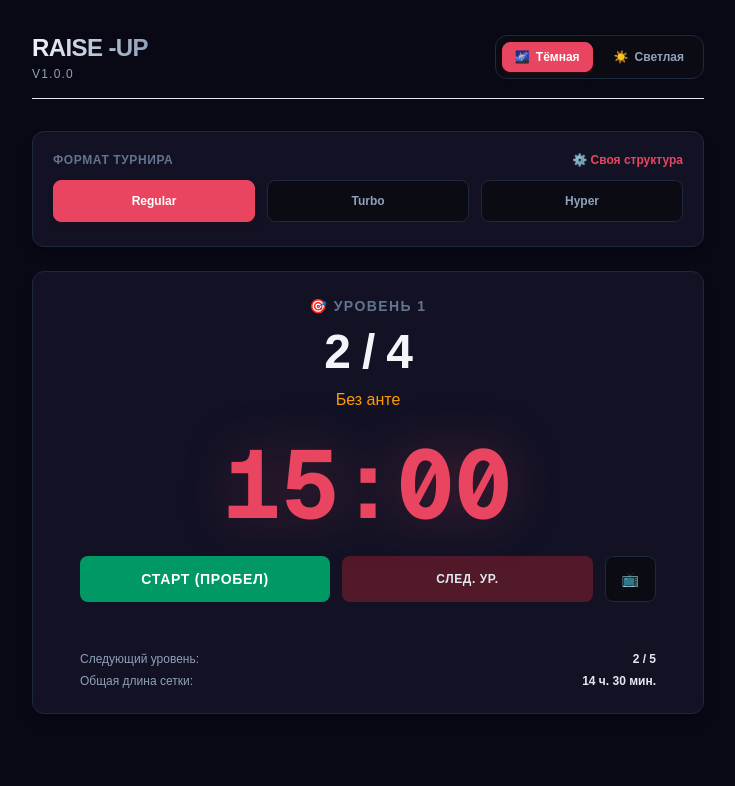
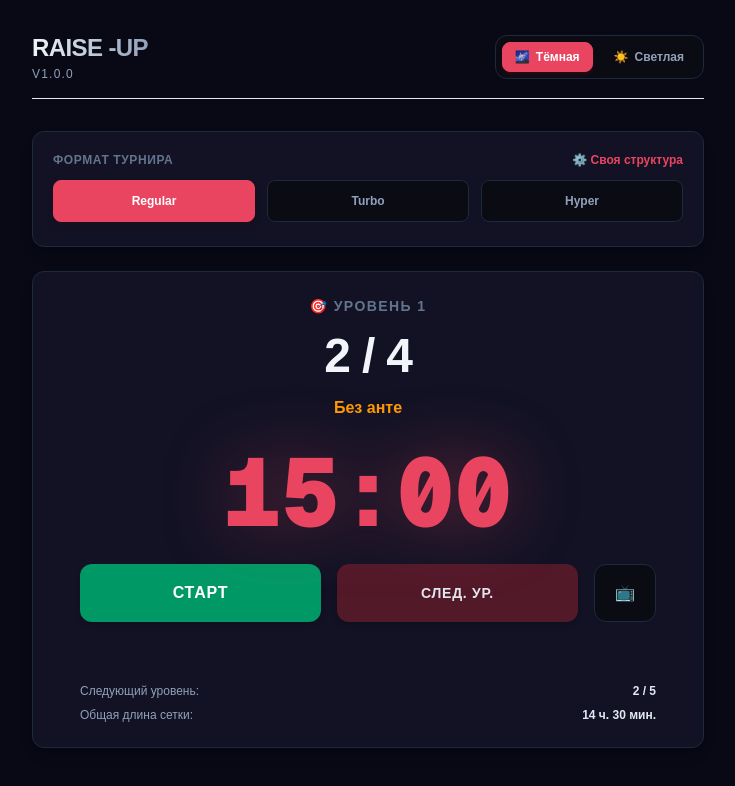
Before and after one commit to superigrooper/raise-up, a Next.js app: page / in a window 1280 px wide. Shown: the top 786 px of the page, without its empty margins (272-1007 px from the left). Built offline with nearby package versions, Linux system fonts and the light colour scheme.

Commit message:
Change styles to large view

```diff
--- a/src/app/page.tsx
+++ b/src/app/page.tsx
@@ -30,9 +30,9 @@ export default function Home() {
     <div className={`min-h-screen transition-colors duration-200 p-4 md:p-8 flex flex-col items-center ${getThemeClass()}`}>
 
       {/* Шапка приложения (скрывается или видоизменяется в режиме Theater Mode) */}
-      <header className={`mb-6 md:mb-8 w-full border-b pb-4 border-gray-200 dark:border-gray-800 navy:border-slate-850 flex flex-col sm:flex-row justify-between items-center gap-4 ${
-        isTheaterMode ? 'max-w-4xl' : 'max-w-2xl'
-      }`}>
+      <header  className={`mb-6 md:mb-8 w-full border-b pb-4 border-gray-200 dark:border-gray-800 navy:border-slate-850 flex flex-col sm:flex-row justify-between items-center gap-4 ${
+    isTheaterMode ? "max-w-6xl" : "max-w-2xl" // ИСПРАВЛЕНО: max-w-6xl вместо max-w-4xl
+  }`}>
         <div className="text-center sm:text-left">
           <h1 className="text-2xl font-extrabold tracking-tight bg-gradient-to-r from-gray-900 to-gray-600 dark:from-white dark:to-gray-400 navy:from-slate-100 navy:to-slate-400 bg-clip-text text-transparent">
             {isTheaterMode ? '📋 Табло турнира' : 'RAISE -UP'}
@@ -60,8 +60,8 @@ export default function Home() {
 
       {/* Адаптивный контейнер */}
       <main className={`w-full flex flex-col gap-6 transition-all duration-300 ${
-        isTheaterMode ? 'max-w-4xl' : 'max-w-2xl'
-      }`}>
+    isTheaterMode ? "max-w-6xl" : "max-w-2xl" // ИСПРАВЛЕНО: max-w-6xl вместо max-w-4xl
+  }`}>
         {/* Форма настроек рендерится только если режим "полного экрана" выключен */}
         {!isTheaterMode && <ConfigForm />}
 
--- a/src/components/TimerDisplay.tsx
+++ b/src/components/TimerDisplay.tsx
@@ -103,19 +103,34 @@ export const TimerDisplay: React.FC<TimerDisplayProps> = ({ isTheaterMode, onTog
   if (grid[nextGridIndex] && grid[nextGridIndex].isBreak) nextGridIndex++;
   const nextData = grid[nextGridIndex];
 
+  // components/TimerDisplay.tsx
+// ... (вся ваша логика useEffect и функций playBeep остается без изменений)
+
   return (
-    <div className={`p-6 rounded-xl flex flex-col items-center shadow-lg border transition-all duration-300 bg-white dark:bg-[#161625] navy:bg-[#121224] border-gray-200 dark:border-gray-800 navy:border-slate-800 ${
-      isTheaterMode ? 'py-12' : 'py-6'
+    <div className={`p-6 rounded-xl flex flex-col items-center shadow-lg border transition-all duration-300 bg-white dark:bg-[#161625] navy:bg-[#121224] border-gray-200 dark:border-gray-800 navy:border-slate-800 w-full ${
+      isTheaterMode ? 'py-16 px-10' : 'py-6' // В полном экране делаем больше внутренние отступы карточки
     }`}>
+
       {currentData ? (
         <>
-          <div className={`font-bold tracking-widest text-gray-400 dark:text-gray-500 navy:text-slate-500 uppercase ${isTheaterMode ? 'text-base' : 'text-sm'}`}>
+          {/* Кастомизация плашки уровня */}
+          <div className={`font-bold tracking-widest text-gray-400 dark:text-gray-500 navy:text-slate-500 uppercase ${
+            isTheaterMode ? 'text-xl tracking-[0.2em]' : 'text-sm'
+          }`}>
             {currentData.isBreak ? '⏱️ СЕЙЧАС ПЕРЕРЫВ' : `🎯 Уровень ${currentData.levelNum}`}
           </div>
-          <div className={`font-extrabold my-3 tracking-tight text-gray-900 dark:text-white navy:text-slate-100 transition-all ${isTheaterMode ? 'text-6xl md:text-7xl' : 'text-4xl md:text-5xl'}`}>
+
+          {/* Гигантские блайнды в полном экране */}
+          <div className={`font-extrabold my-4 tracking-tight text-gray-900 dark:text-white navy:text-slate-100 transition-all text-center leading-none ${
+            isTheaterMode ? 'text-6xl sm:text-7xl lg:text-8xl my-6' : 'text-4xl md:text-5xl'
+          }`}>
             {currentData.isBreak ? 'ОТДЫХ' : `${currentData.sb} / ${currentData.bb}`}
           </div>
-          <div className={`text-yellow-600 dark:text-yellow-500 navy:text-amber-500 font-medium min-h-[24px] ${isTheaterMode ? 'text-xl mb-10' : 'text-base mb-6'}`}>
+
+          {/* Увеличенная строка Анте */}
+          <div className={`text-yellow-600 dark:text-yellow-500 navy:text-amber-500 font-semibold min-h-[24px] ${
+            isTheaterMode ? 'text-2xl mb-12' : 'text-base mb-6'
+          }`}>
             {currentData.isBreak ? (
               `Длительность: ${currentData.duration} мин`
             ) : typeof currentData.ante === 'number' && currentData.ante > 0 ? (
@@ -126,25 +141,39 @@ export const TimerDisplay: React.FC<TimerDisplayProps> = ({ isTheaterMode, onTog
           </div>
         </>
       ) : (
-        <div className="text-2xl font-bold text-gray-400 my-10">ТУРНИР ЗАВЕРШЕН</div>
+        <div className="text-3xl font-bold text-gray-400 my-12">ТУРНИР ЗАВЕРШЕН</div>
       )}
 
-      <div className={`font-mono text-[#e94560] drop-shadow-[0_0_25px_rgba(233,69,96,0.25)] font-bold select-none transition-all ${isTheaterMode ? 'text-9xl md:text-[11rem] mb-10' : 'text-7xl md:text-8xl mb-6'}`}>
+      {/* ОГРОМНЫЙ ТАЙМЕР — теперь он стал колоссальным и отлично читается издалека */}
+      <div className={`font-mono text-[#e94560] drop-shadow-[0_0_35px_rgba(233,69,96,0.4)] font-black select-none transition-all leading-none ${
+        isTheaterMode ? 'text-9xl sm:text-[12rem] lg:text-[15rem] mb-12' : 'text-7xl md:text-8xl mb-6'
+      }`}>
         {formatTime(secondsLeft)}
       </div>
 
-      <div className="flex gap-3 w-full max-w-xl">
+      {/* Кнопки управления — стали шире и массивнее (высота py-4 вместо py-3) */}
+      <div className={`flex gap-4 w-full transition-all ${
+        isTheaterMode ? 'max-w-2xl' : 'max-w-xl'
+      }`}>
         <button
-          className={`flex-1 py-3 font-bold rounded-lg transition-colors text-sm uppercase tracking-wider cursor-pointer ${isPaused ? 'bg-emerald-600 hover:bg-emerald-500 text-white' : 'bg-amber-600 hover:bg-amber-500 text-white'}`}
+          className={`flex-1 py-4 font-bold rounded-xl transition-colors text-sm md:text-base uppercase tracking-wider cursor-pointer shadow-md ${
+            isPaused ? 'bg-emerald-600 hover:bg-emerald-500 text-white' : 'bg-amber-600 hover:bg-amber-500 text-white'
+          }`}
           onClick={() => setIsPaused(!isPaused)}
         >
-          {isPaused ? 'Старт (Пробел)' : 'Пауза (Пробел)'}
+          {isPaused ? 'Старт' : 'Пауза'}
         </button>
-        <button className="flex-1 py-3 bg-gray-300 dark:bg-[#4a1525] navy:bg-[#521929] text-gray-800 dark:text-white navy:text-slate-200 hover:bg-gray-400 dark:hover:bg-[#611c31] navy:hover:bg-[#6e2137] font-bold rounded-lg transition-colors text-xs uppercase tracking-wider cursor-pointer" onClick={nextLevel}>След. Ур.</button>
+
+        <button
+          className="flex-1 py-4 bg-gray-300 dark:bg-[#4a1525] navy:bg-[#521929] text-gray-800 dark:text-white navy:text-slate-200 hover:bg-gray-400 dark:hover:bg-[#611c31] navy:hover:bg-[#6e2137] font-bold rounded-xl transition-colors text-xs md:text-sm uppercase tracking-wider cursor-pointer shadow-md"
+          onClick={nextLevel}
+        >
+          След. Ур.
+        </button>
 
         {!isTheaterMode && (
           <button
-            className="px-4 py-3 bg-gray-100 dark:bg-gray-900 navy:bg-[#0b0b14] text-gray-600 dark:text-gray-400 navy:text-slate-400 border border-gray-300 dark:border-gray-800 navy:border-slate-800 hover:text-gray-950 dark:hover:text-white font-bold rounded-lg transition-colors text-sm cursor-pointer"
+            className="px-5 py-4 bg-gray-100 dark:bg-gray-900 navy:bg-[#0b0b14] text-gray-600 dark:text-gray-400 navy:text-slate-400 border border-gray-300 dark:border-gray-800 navy:border-slate-800 hover:text-gray-950 dark:hover:text-white font-bold rounded-xl transition-colors text-base cursor-pointer"
             onClick={onToggleTheater}
             title="Развернуть на весь экран"
           >
@@ -153,7 +182,10 @@ export const TimerDisplay: React.FC<TimerDisplayProps> = ({ isTheaterMode, onTog
         )}
       </div>
 
-      <div className="mt-8 w-full border-t border-gray-200 dark:border-gray-900/60 navy:border-slate-900/60 pt-4 text-xs space-y-1.5 text-gray-500 dark:text-gray-400 navy:text-slate-400 max-w-xl">
+      {/* Увеличенная секция будущего инфо */}
+      <div className={`mt-10 w-full border-t border-gray-200 dark:border-gray-900/60 navy:border-slate-900/60 pt-5 space-y-2 text-gray-500 dark:text-gray-400 navy:text-slate-400 transition-all ${
+        isTheaterMode ? 'max-w-2xl text-sm' : 'max-w-xl text-xs'
+      }`}>
         <div className="flex justify-between">
           <span>Следующий уровень:</span>
           <span className="text-gray-900 dark:text-white navy:text-slate-200 font-bold">
@@ -165,6 +197,7 @@ export const TimerDisplay: React.FC<TimerDisplayProps> = ({ isTheaterMode, onTog
           <span className="text-gray-900 dark:text-white navy:text-slate-200 font-bold">{totalDurationStr}</span>
         </div>
       </div>
+
     </div>
   );
 };
```
